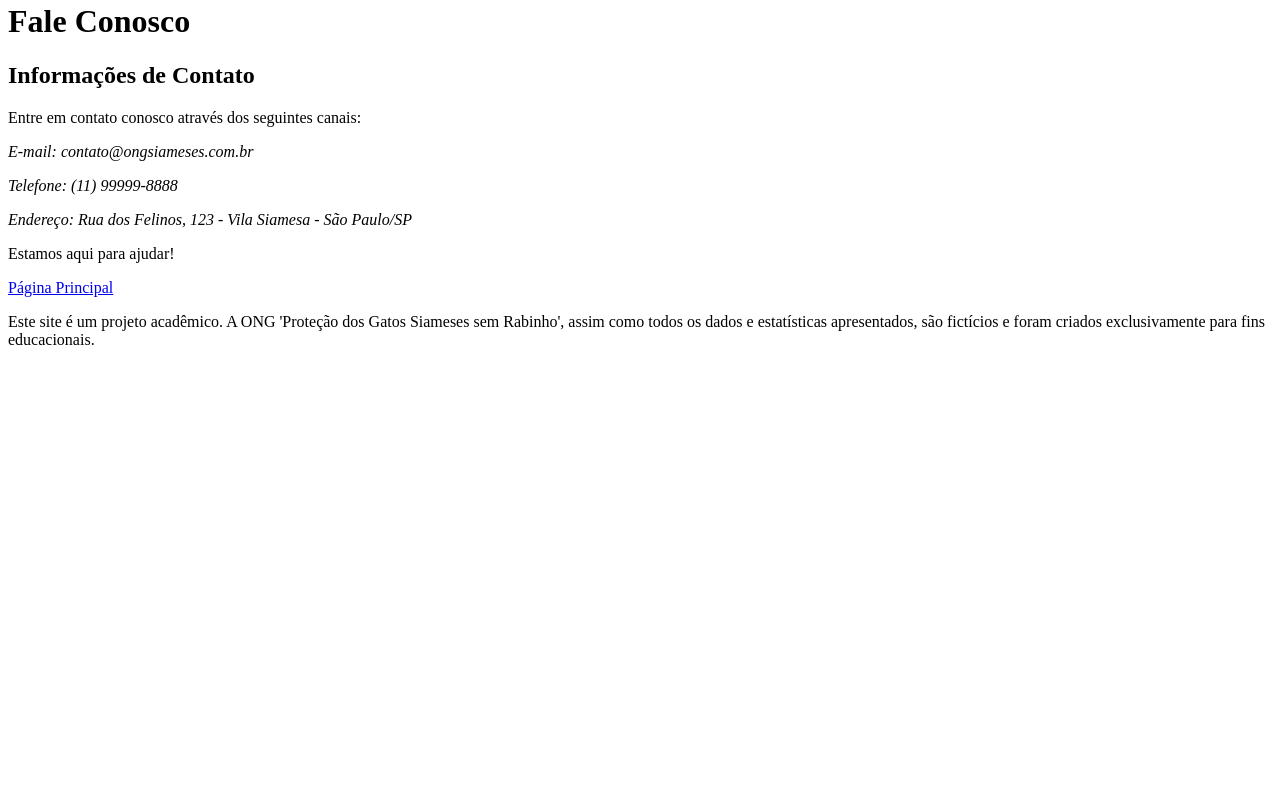
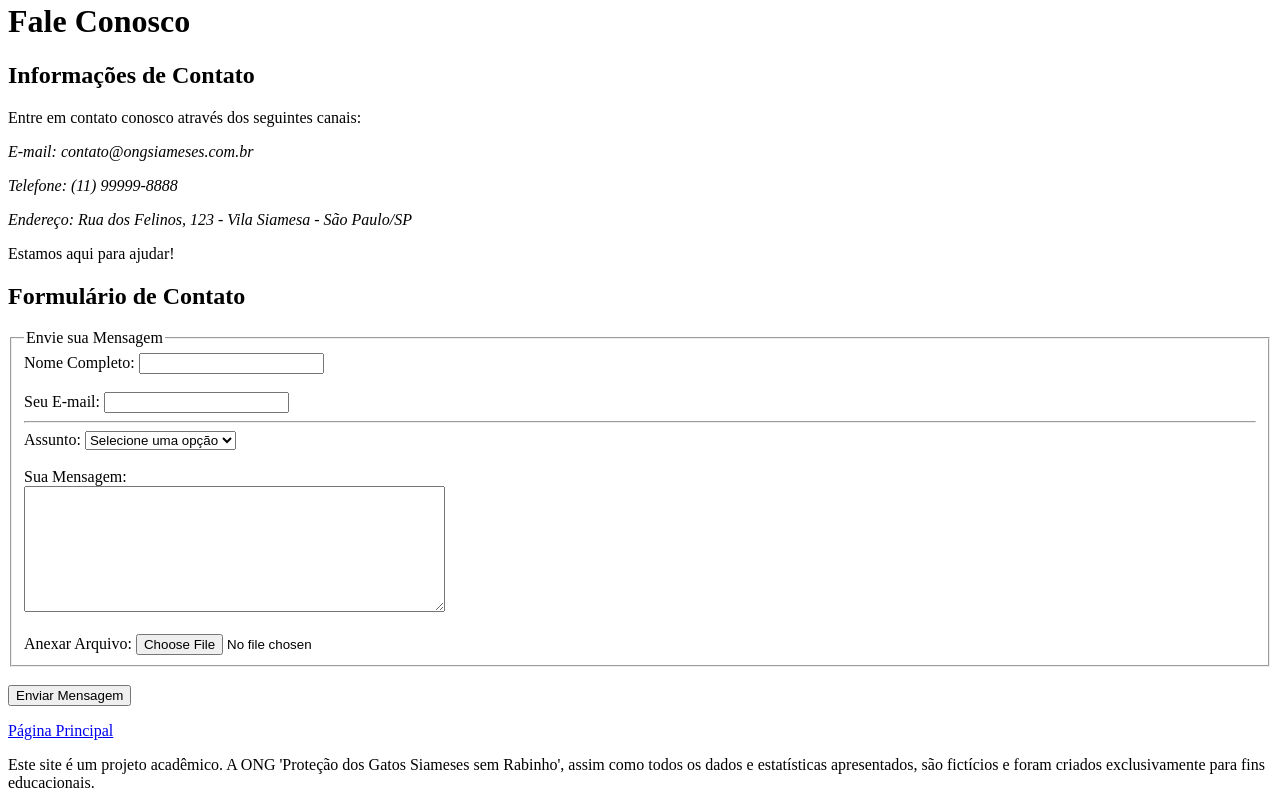
Before and after one commit to leosilvas-collab/SistemaOng, a plain HTML site: page contato.html in a window 1280 px wide. Shown: the part 753-1561 px from the top of the page. Before the commit the page ends 1118 px from the top, so only its background shows below. Drawn offline with Linux system fonts and the light colour scheme.

Commit message:
inclusão do formulario de contato na página de contato.html

```diff
--- a/contato.html
+++ b/contato.html
@@ -33,21 +33,62 @@
 
         <section>
             <h2>Informações de Contato</h2>
-                <p>Entre em contato conosco através dos seguintes canais:</p>
+            <p>Entre em contato conosco através dos seguintes canais:</p>
             <address>
                 <p>E-mail: contato@ongsiameses.com.br</p>
                 <p>Telefone: (11) 99999-8888</p>
                 <p>Endereço: Rua dos Felinos, 123 - Vila Siamesa - São Paulo/SP</p>
             </address>
             <p>Estamos aqui para ajudar!</p>
-            <p></p>
-                <nav>
+        </section>
+
+        <section>
+            <h2>Formulário de Contato</h2>
+            <form>
+                <fieldset>
+                    <legend>Envie sua Mensagem</legend>
+
+                    <label for="nome">Nome Completo:</label>
+                    <input type="text" id="nome" name="nome" required>
+                    <br><br>
+
+                    <label for="email">Seu E-mail:</label>
+                    <input type="email" id="email" name="email" required>
+                    <br>
+
+                    <hr>
+
+                    <label for="assunto">Assunto:</label>
+                    <select id="assunto" name="assunto" required>
+                        <option value="" disabled selected>Selecione uma opção</option>
+                        <option value="doacoes">Doações</option>
+                        <option value="voluntariado">Voluntariado</option>
+                        <option value="parcerias">Parcerias</option>
+                        <option value="outro">Outro</option>
+                    </select>
+                    <br><br>
+
+                    <label for="mensagem">Sua Mensagem:</label><br>
+                    <textarea id="mensagem" name="mensagem" rows="8" cols="50" required></textarea>
+                    <br><br>
+
+                    <label for="anexo">Anexar Arquivo:</label>
+                    <input type="file" id="anexo" name="anexo">
+                    <br>
+                </fieldset>
+
+                <br>
+                <button type="submit">Enviar Mensagem</button>
+            </form>
+        </section>
+
+    </main>
+<p></p>
+    <nav>
         <a href="index.html">Página Principal</a>
     </nav>
 
     <p>Este site é um projeto acadêmico. A ONG 'Proteção dos Gatos Siameses sem Rabinho', assim como todos os dados e estatísticas apresentados, são fictícios e foram criados exclusivamente para fins educacionais.</p>
 
-            <ul>
-
 </body>
 </html>
```
